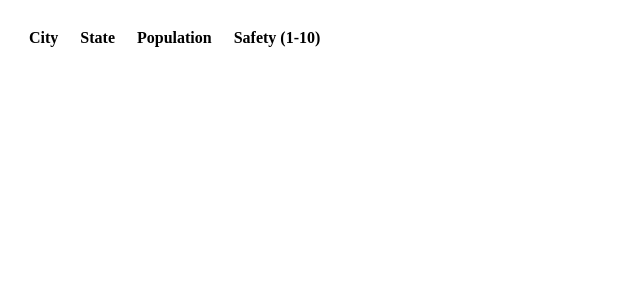
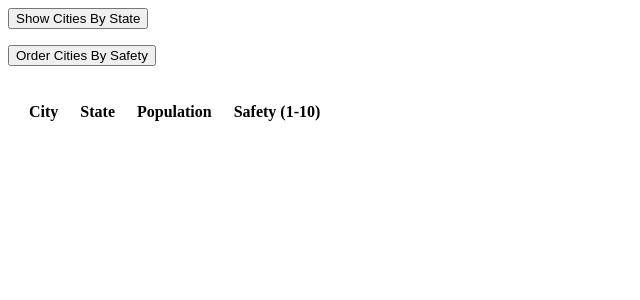
Before and after one commit to KannanAnjali/whatsthemove_cs348, a Flask app: page /showCities in a window 1280 px wide. Shown: the top 300 px of the page, without its empty margins (0-640 px from the left). Run offline with Flask 2, Linux system fonts and the light colour scheme; lists and menus that the app fills with data are empty.

Commit message:
Added filters to showing city info

```diff
--- a/application.py
+++ b/application.py
@@ -365,5 +365,49 @@ def showCity():
     return render_template("ShowCities.html", cities_info=cities_info)
 
 
+@application.route('/groupByState', methods=['POST', 'GET'])
+def groupByState():
+    values = []
+    cities_names = []
+    cur.execute("Select * From city order by city.state_name")
+    cities_info = cur.fetchall()
+    print(cities_info)
+    for i in cities_info:
+        i = str(i)
+        i = i.replace('(', '')
+        i = i.replace(')', '')
+        i = i.replace('\'', '')
+        #i = i.replace(' ', '')
+        i = i.split(',')
+        values.append(i)
+    for v in values:
+        cities_names.append(v[1])
+    cities_info = values
+    print(cities_info)
+    return render_template("ShowCities.html", cities_info=cities_info)
+
+
+@application.route('/orderBySafety', methods=['POST', 'GET'])
+def orderBySafety():
+    values = []
+    cities_names = []
+    cur.execute("Select * From city order by city.safety")
+    cities_info = cur.fetchall()
+    print(cities_info)
+    for i in cities_info:
+        i = str(i)
+        i = i.replace('(', '')
+        i = i.replace(')', '')
+        i = i.replace('\'', '')
+        #i = i.replace(' ', '')
+        i = i.split(',')
+        values.append(i)
+    for v in values:
+        cities_names.append(v[1])
+    cities_info = values
+    print(cities_info)
+    return render_template("ShowCities.html", cities_info=cities_info)
+
+
 if __name__ == '__main__':
     application.run(debug=True)
--- a/templates/showCities.html
+++ b/templates/showCities.html
@@ -1,5 +1,13 @@
 <html>
 
+<body>
+    <form action="/groupByState" method="post">
+        <p><input type="submit" value="Show Cities By State" /></p>
+    </form>
+    <form action="/orderBySafety" method="post">
+        <p><input type="submit" value="Order Cities By Safety" /></p>
+    </form>
+</body>
 <table cellspacing="20">
     <tr>
         <th style="text-align: left">City</th>
@@ -18,5 +26,4 @@
     {% endfor %}
 </table>
 
-
 </html>
```
